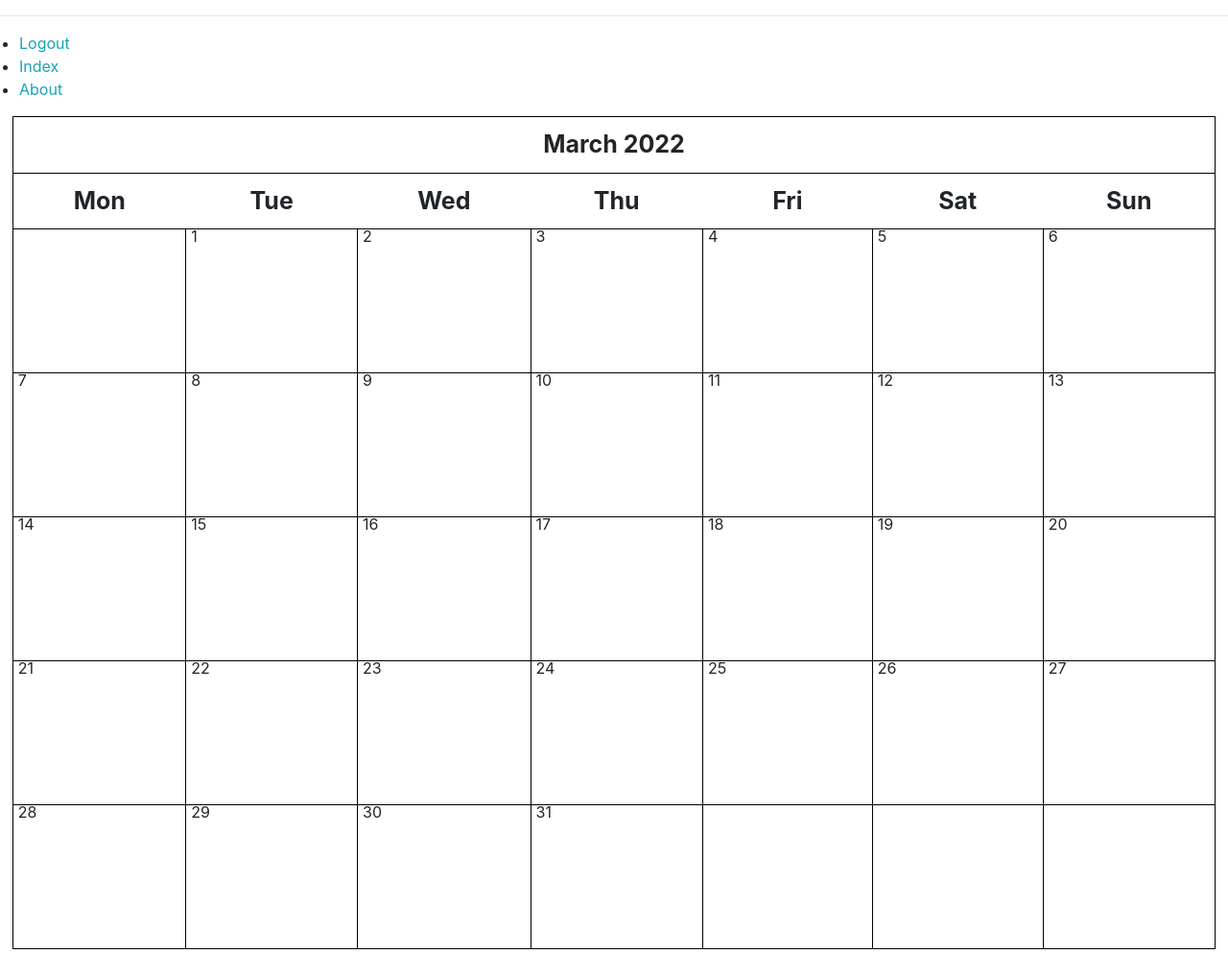
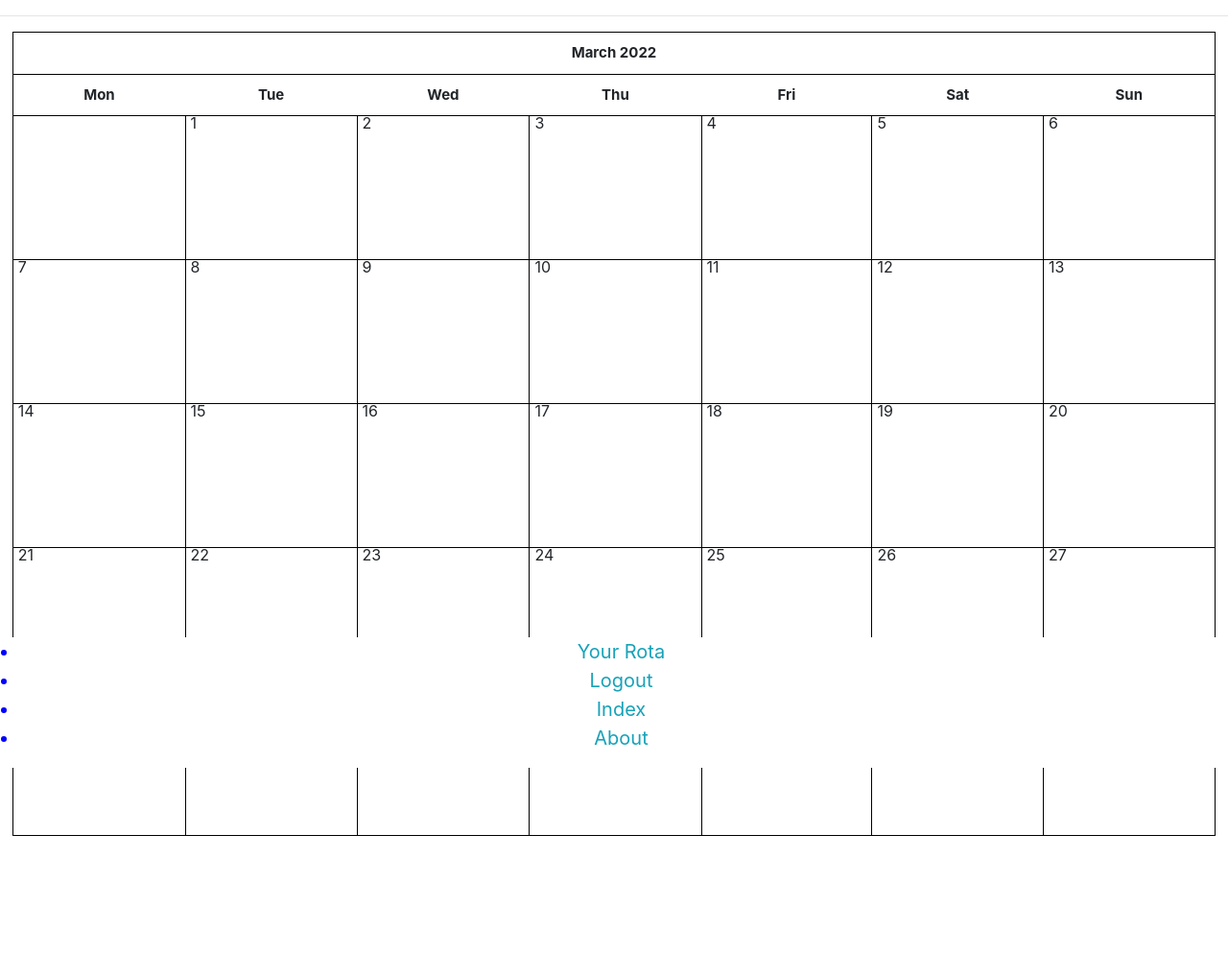
Before and after one commit to ZanderMonc/WAD2projectRota, a Django app: page /timetable/ in a window 1280 px wide. Shown: the whole page at 96% size. After the commit the page ends 871 px from the top, so only its background shows below. Run offline with Django 3.2, Linux system fonts and the light colour scheme; the visitor is signed in with stand-in values (Sample User, id 1); some libraries are stand-ins or nearby versions.

Commit message:
Added footer

```diff
--- a/rota/views.py
+++ b/rota/views.py
@@ -114,10 +114,10 @@ def user_login(request):
                 # If the account is valid and active, we can log the user in.
                 # We'll send the user back to the homepage.
                 login(request, user)
-                return redirect(reverse('rota:index'))
+                return redirect(reverse('rota:timetable'))
             else:
                 # An inactive account was used - no logging in!
-                return HttpResponse("Your Rota account is disabled.")
+                return HttpResponse("Your RotaCare account is disabled.")
         else:
             # Bad login details were provided. So we can't log the user in.
             print(f"Invalid login details: {username}, {password}")
--- a/static/rota/css/styles.css
+++ b/static/rota/css/styles.css
@@ -1,7 +1,7 @@
 .timetable{
   width: 98%;
   margin: auto;
-  font-size: 19px;
+  font-size: 13px;
 }
 
 .timetable tr, .timetable td {
@@ -11,7 +11,7 @@
 .timetable th {
   padding: 10px;
   text-align: center;
-  font-size: 25px;
+  font-size: 15px;
 }
 
 .timetable td {
@@ -36,3 +36,24 @@ ul {
 a {
   color: #17a2b8;
 }
+
+page-container {#keeps the page contents in a box separate from footer/header/sidebar
+  position: relative;
+  min-height: 100vh;
+}
+
+content-wrap {
+  padding-bottom: 2.5 rem;    /* Footer height */
+}
+
+footer {
+  position: absolute;
+  bottom: 0;
+  width: 100%;
+  height: 2.5 rem;            /* Footer height */
+  left: 0;
+  background-color: white;
+  color: blue;
+  text-align: center;
+  font-size: 125%;
+}
--- a/templates/rota/base.html
+++ b/templates/rota/base.html
@@ -4,11 +4,12 @@
 <html>
     <head lang="en">
         <meta charset="UTF-8">
-        <meta name="viewport" content="width=device-width, initial-scale=1, shrink-to-fit=no">
-  <!-- Bootstrap CSS -->
-  <link rel="stylesheet" href="https://maxcdn.bootstrapcdn.com/bootstrap/4.0.0/css/bootstrap.min.css">
-  <link rel="stylesheet" href="https://use.fontawesome.com/releases/v5.0.10/css/all.css">
-  <link rel="stylesheet" type="text/css" href="{% static 'rota/css/styles.css' %}">
+        <meta name="viewport" content="width=device-width, initial-scale=1, shrink-to-fit=yes">
+      <!-- Bootstrap CSS -->
+      <link rel="stylesheet" href="https://maxcdn.bootstrapcdn.com/bootstrap/4.0.0/css/bootstrap.min.css">
+      <link rel="stylesheet" href="https://use.fontawesome.com/releases/v5.0.10/css/all.css">
+      <link rel="stylesheet" type="text/css" href="{% static 'rota/css/styles.css' %}">
+
         <title>
             RotaCare -
             {% block title_block %}
@@ -24,10 +25,14 @@
 
         </div>
         <hr/>
+
+    </body>
+    <footer>
         <div>
             <ul>
                 {% if user.is_authenticated %}
                 <!-- Show these links when the user is logged in -->
+                <li><a href="{% url 'rota:timetable'%}">Your Rota</a></li>
                 <li><a href="{% url 'rota:logout' %}">Logout</a></li>
                 {% else %}
                 <!-- Show these links when the user is NOT logged in -->
@@ -37,19 +42,8 @@
                 <!-- Outside the conditional statements, ALWAYS show -->
                 <li><a href="{% url 'rota:index' %}">Index</a></li>
                 <li><a href="{% url 'rota:about' %}">About</a></li>
+
             </ul>
         </div>
-        <script src="https://code.jquery.com/jquery-3.2.1.slim.min.js"
-                integrity="sha384-KJ3o2DKtIkvYIK3UENzmM7KCkRr/rE9/Qpg6aAZGJwFDMVNA/GpGFF93hXpG5KkN"
-                crossorigin="anonymous"></script>
-        <script src="https://cdnjs.cloudflare.com/ajax/libs/popper.js/1.12.9/umd/popper.min.js"
-                integrity="sha384-ApNbgh9B+Y1QKtv3Rn7W3mgPxhU9K/ScQsAP7hUibX39j7fakFPskvXusvfa0b4Q"
-                crossorigin="anonymous"></script>
-        <script src="https://maxcdn.bootstrapcdn.com/bootstrap/4.0.0/js/bootstrap.min.js"
-                integrity="sha384-JZR6Spejh4U02d8jOt6vLEHfe/JQGiRRSQQxSfFWpi1MquVdAyjUar5+76PVCmYl"
-                crossorigin="anonymous"></script>
-        {% block script %}
-        {% endblock %}
-
-    </body>
+    </footer>
 </html>
--- a/templates/rota/timetable.html
+++ b/templates/rota/timetable.html
@@ -1,4 +1,8 @@
 {% extends 'rota/base.html' %}
+
+{% block title_block %}
+    'TimeTable'
+{% endblock %}
 
 {% block body_block%}
 {{ timetable }}
```
